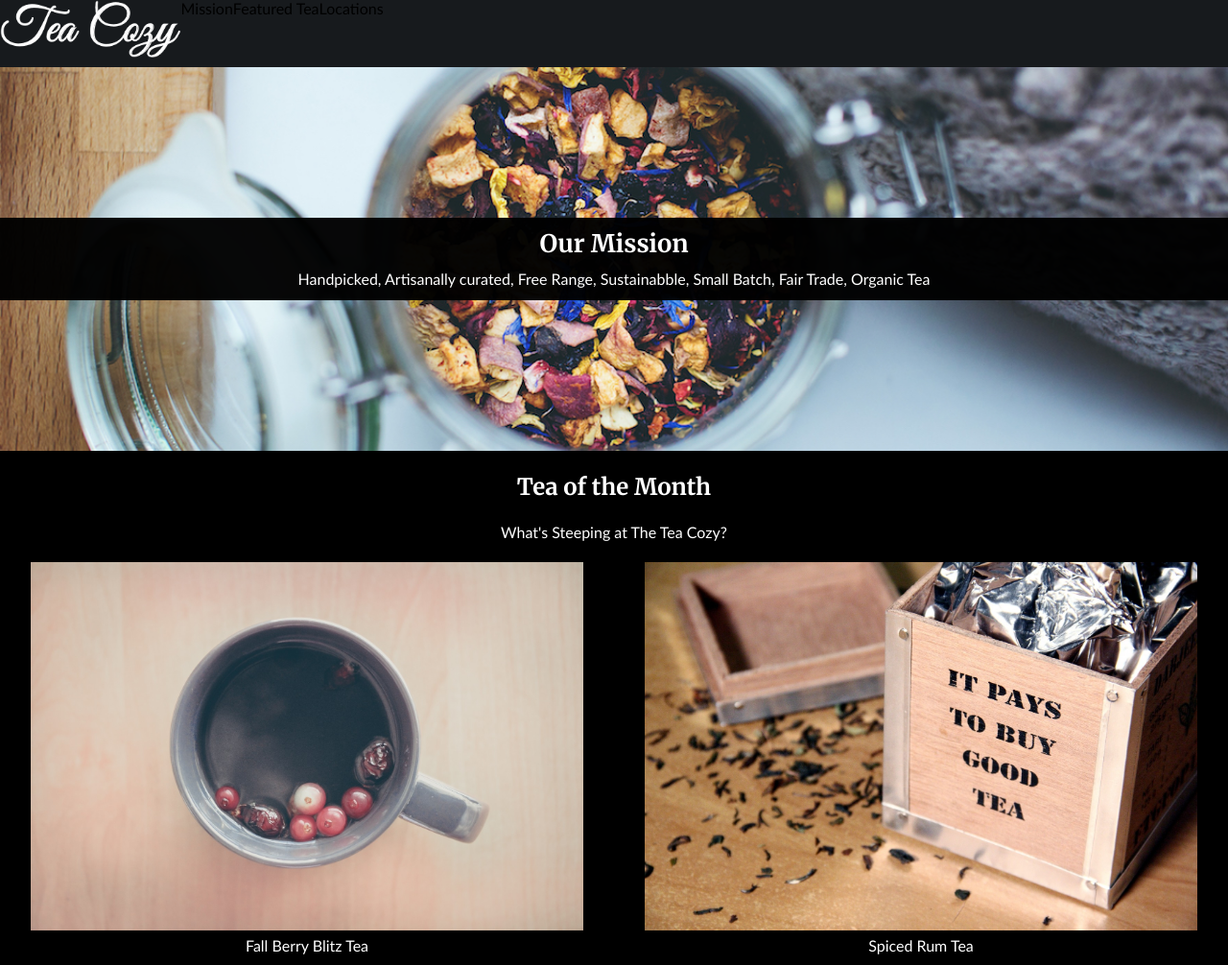
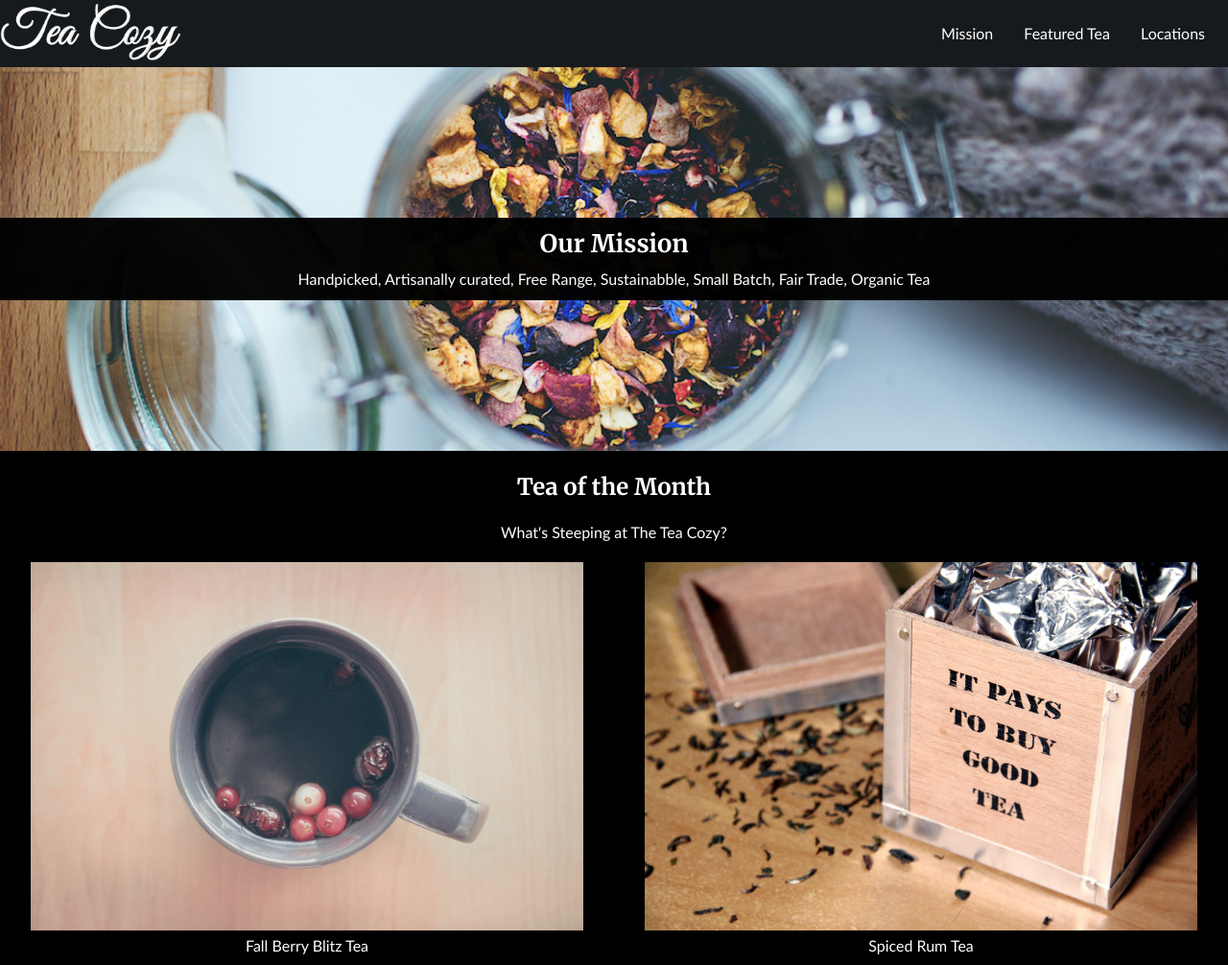
Before and after one commit to camilagx/TeaCozy, a plain HTML site: page index.html in a window 1280 px wide. Shown: the top 1006 px of the page at 96% size. Drawn offline with Linux system fonts and the light colour scheme.

Commit message:
Added desktop nav menu

```diff
--- a/css/style.css
+++ b/css/style.css
@@ -35,7 +35,7 @@ p {
 }
 /**** NAV ****/
 nav {
-  width: 100%;
+  width: 100vw;
   background-color: #171a1d;
   height: 70px;
   display: flex;
@@ -43,16 +43,29 @@ nav {
 
 .desktop-nav ul {
   display: flex;
+  gap: 2rem;
+  align-items: center;
+  padding-right: 1.5rem;
   height: 100%;
+  width: 100%;
   margin-top: 0;
 }
 
-.desktop-nav ul li a,
-#logo{
-  display: block;
-  max-height: 60px;
+.desktop-nav ul li:first-child{
+  margin-right: auto;
 }
 
+.desktop-nav ul li a{
+  position: relative;
+  display: inline-block;
+  height: 100%;
+}
+
+#logo{
+  display: inline-block;
+  max-height: 60px;
+  height: 100%;
+}
 
   /** BANNER **/
 
@@ -232,6 +245,9 @@ a {
 }
 @media screen and (min-width: 700px) {
   /** NAV **/
+  .desktop a {
+    color: white;
+  }
   .hamburger {
     display: none;
   }
```
